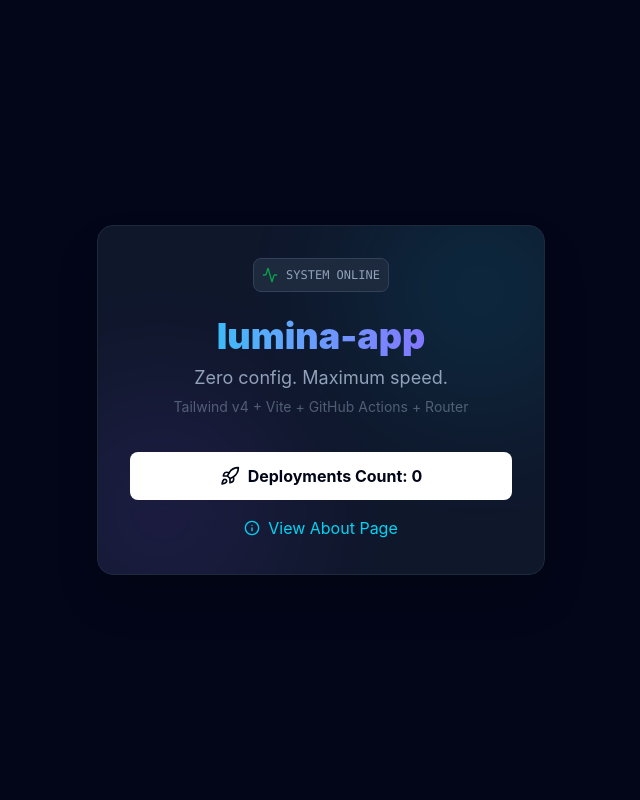
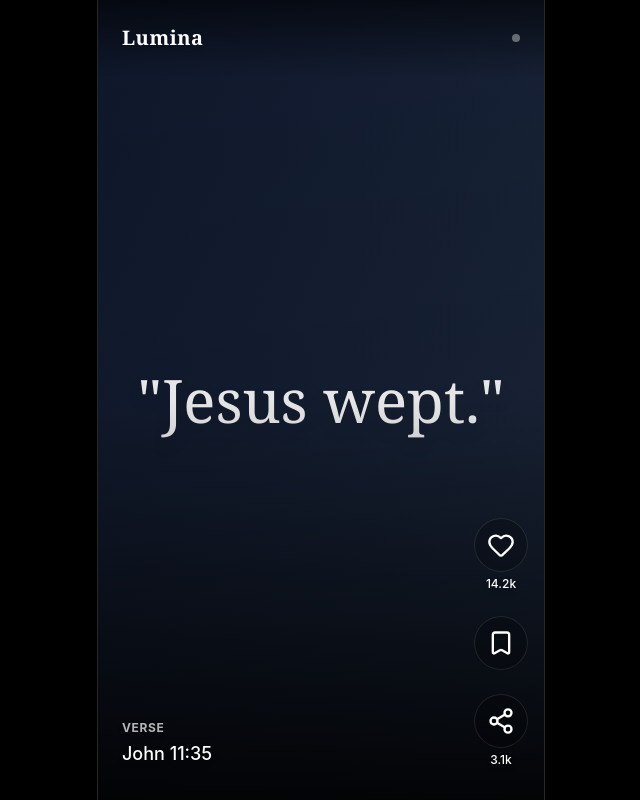
Before and after one commit to mtickle/lumina-app, a React (Vite) app: page / in a window 1280 px wide. Shown: the whole page, without its empty margins (319-959 px from the left). Built offline with nearby package versions, Linux system fonts and the light colour scheme; grey boxes are pictures that could not be loaded.

Commit message:
chore: update Node setup action to v6 and enhance App component structure

```diff
--- a/src/App.jsx
+++ b/src/App.jsx
@@ -1,68 +1,354 @@
-import React, { useState } from 'react';
-import { HashRouter, Routes, Route, Link } from 'react-router-dom';
-import { Activity, Rocket, Info, Home as HomeIcon } from 'lucide-react';
+import {
+  Bookmark,
+  BookOpen,
+  CheckCircle2,
+  Heart,
+  Info,
+  MapPin,
+  Quote,
+  Share2,
+} from "lucide-react";
+import { useEffect, useState } from "react";
 
-function Home() {
-  const [count, setCount] = useState(0);
-  const appName = import.meta.env.VITE_APP_NAME || "Vite + React";
+// 1. The Polymorphic Data Model
+// Each item has a strict base structure and a flexible 'payload'
+const MOCK_FEED = [
+  {
+    id: "verse-1",
+    type: "VERSE",
+    metadataAnchor: "John 11:35",
+    engagement: { favorites: "14.2k", shares: "3.1k" },
+    payload: {
+      text: "Jesus wept.",
+      theme: "bg-gradient-to-br from-slate-900 to-slate-800",
+      fontStyle: "font-serif",
+    },
+  },
+  {
+    id: "person-1",
+    type: "PERSON",
+    metadataAnchor: "Moses: The Exodus",
+    engagement: { favorites: "8.9k", shares: "1.2k" },
+    payload: {
+      hookText: "The Prince who became a Shepherd to save a Nation.",
+      // Using a placeholder image evocative of Moses/desert
+      imageUrl:
+        "https://images.unsplash.com/photo-1544822688-c5f41d2c1f71?auto=format&fit=crop&q=80&w=800&h=1200",
+      deepDive: "Read full biography",
+    },
+  },
+  {
+    id: "place-1",
+    type: "PLACE",
+    metadataAnchor: "Jerusalem (First Century)",
+    engagement: { favorites: "5.4k", shares: "890" },
+    payload: {
+      // Placeholder for a map/ancient city vibe
+      mapImageUrl:
+        "https://images.unsplash.com/photo-1548625361-ec857ec66567?auto=format&fit=crop&q=80&w=800&h=1200",
+      locationName: "The Temple Mount",
+      description:
+        "The religious and social epicenter of the Jewish world during the time of Christ.",
+    },
+  },
+  {
+    id: "inspirational-1",
+    type: "INSPIRATIONAL",
+    metadataAnchor: "Daily Encouragement",
+    engagement: { favorites: "22.1k", shares: "5.5k" },
+    payload: {
+      quote:
+        "God's grace is not the absence of the storm, but His presence within it.",
+      bgUrl:
+        "https://images.unsplash.com/photo-1507525428034-b723cf961d3e?auto=format&fit=crop&q=80&w=800&h=1200",
+    },
+  },
+  {
+    id: "doctrine-1",
+    type: "DOCTRINE",
+    metadataAnchor: "Theology 101: Grace",
+    engagement: { favorites: "3.2k", shares: "450" },
+    payload: {
+      concept: "What is Grace?",
+      definition:
+        "Unmerited favor and divine assistance given to humans for their regeneration or sanctification.",
+      points: [
+        "It cannot be earned through works.",
+        "It is a free gift born of love.",
+        "It empowers transformation.",
+      ],
+    },
+  },
+  {
+    id: "devotional-1",
+    type: "DEVOTIONAL",
+    metadataAnchor: "Morning Reflection",
+    engagement: { favorites: "11.5k", shares: "2.8k" },
+    payload: {
+      prompt: "Where are you rushing to today?",
+      reflection:
+        "Take 60 seconds before your next task. Ask God to align your pace with His peace.",
+      action: "Pause & Pray",
+    },
+  },
+];
+
+// 2. Archetype Components
+// These are simple and purely presentational. They sit z-index: 0.
+
+const VerseContent = ({ payload }) => (
+  <div
+    className={`w-full h-full flex items-center justify-center p-8 ${payload.theme}`}
+  >
+    <h1
+      className={`text-white text-5xl md:text-6xl text-center leading-tight drop-shadow-xl ${payload.fontStyle}`}
+    >
+      "{payload.text}"
+    </h1>
+  </div>
+);
+
+const PersonContent = ({ payload }) => (
+  <div className="w-full h-full relative bg-zinc-900">
+    <img
+      src={payload.imageUrl}
+      alt="Person"
+      className="absolute inset-0 w-full h-full object-cover opacity-80"
+    />
+    <div className="absolute inset-0 bg-black/20" />
+    <div className="absolute bottom-32 left-6 right-20 z-0">
+      <h2 className="text-white text-3xl font-bold leading-snug drop-shadow-lg">
+        {payload.hookText}
+      </h2>
+      <button className="mt-4 flex items-center gap-2 bg-white/20 backdrop-blur-md px-4 py-2 rounded-full text-white text-sm font-medium">
+        <BookOpen size={16} /> {payload.deepDive}
+      </button>
+    </div>
+  </div>
+);
+
+const PlaceContent = ({ payload }) => (
+  <div className="w-full h-full relative bg-amber-900/40">
+    <img
+      src={payload.mapImageUrl}
+      alt="Map"
+      className="absolute inset-0 w-full h-full object-cover opacity-60 mix-blend-overlay"
+    />
+    {/* Floating Location Card */}
+    <div className="absolute bottom-28 left-6 right-20 bg-white/10 backdrop-blur-xl border border-white/20 p-5 rounded-2xl shadow-2xl">
+      <div className="flex items-center gap-3 mb-2">
+        <div className="p-2 bg-amber-500/20 rounded-full">
+          <MapPin className="text-amber-400" size={24} />
+        </div>
+        <h3 className="text-white text-xl font-bold">{payload.locationName}</h3>
+      </div>
+      <p className="text-zinc-300 text-sm leading-relaxed">
+        {payload.description}
+      </p>
+    </div>
+  </div>
+);
+
+const InspirationalContent = ({ payload }) => (
+  <div className="w-full h-full relative flex items-center justify-center p-8">
+    <img
+      src={payload.bgUrl}
+      alt="Inspiring background"
+      className="absolute inset-0 w-full h-full object-cover opacity-90"
+    />
+    <div className="absolute inset-0 bg-black/40 backdrop-blur-[2px]" />
+    <div className="relative z-10 flex flex-col items-center text-center">
+      <Quote className="text-white/50 mb-6" size={48} />
+      <h1 className="text-white text-4xl font-serif italic leading-relaxed drop-shadow-2xl">
+        {payload.quote}
+      </h1>
+    </div>
+  </div>
+);
+
+const DoctrineContent = ({ payload }) => (
+  <div className="w-full h-full bg-slate-900 flex flex-col justify-center p-8 pt-20">
+    <div className="mb-6 inline-flex items-center gap-2 text-blue-400 uppercase tracking-widest text-xs font-bold">
+      <Info size={16} /> Core Concept
+    </div>
+    <h1 className="text-white text-5xl font-bold mb-6">{payload.concept}</h1>
+    <p className="text-slate-300 text-lg leading-relaxed mb-8 border-l-2 border-blue-500 pl-4">
+      {payload.definition}
+    </p>
+    <div className="space-y-4">
+      {payload.points.map((point, idx) => (
+        <div
+          key={idx}
+          className="flex items-start gap-3 bg-white/5 p-4 rounded-xl"
+        >
+          <CheckCircle2 className="text-blue-400 shrink-0 mt-0.5" size={20} />
+          <span className="text-slate-200">{point}</span>
+        </div>
+      ))}
+    </div>
+  </div>
+);
+
+const DevotionalContent = ({ payload }) => (
+  <div className="w-full h-full bg-stone-900 flex flex-col items-center justify-center p-8 text-center">
+    <div className="w-16 h-1 bg-stone-700 mb-8 rounded-full" />
+    <h2 className="text-stone-400 uppercase tracking-widest text-sm font-semibold mb-4">
+      Pause & Reflect
+    </h2>
+    <h1 className="text-white text-4xl font-serif mb-8 leading-tight">
+      {payload.prompt}
+    </h1>
+    <p className="text-stone-300 text-lg mb-12 max-w-xs mx-auto">
+      {payload.reflection}
+    </p>
+    <button className="bg-stone-100 text-stone-900 px-8 py-4 rounded-full font-bold shadow-[0_0_40px_rgba(255,255,255,0.2)] hover:scale-105 transition-transform">
+      {payload.action}
+    </button>
+  </div>
+);
+
+// 3. The Feed Card (Universal Overlay + Discriminator)
+const FeedCard = ({ data }) => {
+  const [isLiked, setIsLiked] = useState(false);
+  const [isSaved, setIsSaved] = useState(false);
+
+  // Render the correct media layer based on the JSON type
+  const renderContent = () => {
+    switch (data.type) {
+      case "VERSE":
+        return <VerseContent payload={data.payload} />;
+      case "PERSON":
+        return <PersonContent payload={data.payload} />;
+      case "PLACE":
+        return <PlaceContent payload={data.payload} />;
+      case "INSPIRATIONAL":
+        return <InspirationalContent payload={data.payload} />;
+      case "DOCTRINE":
+        return <DoctrineContent payload={data.payload} />;
+      case "DEVOTIONAL":
+        return <DevotionalContent payload={data.payload} />;
+      default:
+        return <div className="text-white p-8">Unknown Content Type</div>;
+    }
+  };
 
   return (
-    <div className="relative z-10 text-center">
-      <div className="inline-flex items-center justify-center p-2 bg-slate-800 rounded-lg mb-6 border border-slate-700">
-        <Activity className="w-4 h-4 text-green-500 animate-pulse mr-2" />
-        <span className="text-xs font-mono text-slate-400">SYSTEM ONLINE</span>
+    <div className="relative h-[100dvh] w-full snap-center snap-always overflow-hidden bg-black flex-shrink-0">
+      {/* Base Layer: Dynamic Content */}
+      <div className="absolute inset-0 z-0">{renderContent()}</div>
+
+      {/* Protection Gradient (Ensures UI is always legible) */}
+      <div className="absolute inset-0 z-10 bg-gradient-to-t from-black/90 via-black/10 to-transparent pointer-events-none" />
+
+      {/* Universal Overlay: Metadata Anchor (Bottom Left) */}
+      <div className="absolute bottom-8 left-6 right-20 z-20 pointer-events-none">
+        <h3 className="text-white/70 text-xs font-bold uppercase tracking-wider mb-1 drop-shadow-md">
+          {data.type}
+        </h3>
+        <h2 className="text-white text-lg font-medium drop-shadow-md truncate">
+          {data.metadataAnchor}
+        </h2>
       </div>
 
-      <h1 className="text-4xl font-black mb-2 bg-gradient-to-r from-cyan-400 to-violet-500 bg-clip-text text-transparent">
-        {appName}
-      </h1>
+      {/* Universal Overlay: Action Column (Right Edge) */}
+      <div className="absolute bottom-8 right-4 z-20 flex flex-col gap-6 items-center">
+        <button
+          onClick={() => setIsLiked(!isLiked)}
+          className="group flex flex-col items-center gap-1 transition-transform active:scale-90"
+        >
+          <div className="p-3 bg-black/20 backdrop-blur-md rounded-full border border-white/10 group-hover:bg-white/20">
+            <Heart
+              size={28}
+              className={`transition-colors ${
+                isLiked ? "fill-red-500 text-red-500" : "text-white"
+              }`}
+            />
+          </div>
+          <span className="text-white text-xs font-medium drop-shadow-md">
+            {data.engagement.favorites}
+          </span>
+        </button>
 
-      <p className="text-slate-400 mb-8 text-lg">
-        Zero config. Maximum speed. <br/>
-        <span className="text-sm opacity-50">Tailwind v4 + Vite + GitHub Actions + Router</span>
-      </p>
+        <button
+          onClick={() => setIsSaved(!isSaved)}
+          className="group flex flex-col items-center gap-1 transition-transform active:scale-90"
+        >
+          <div className="p-3 bg-black/20 backdrop-blur-md rounded-full border border-white/10 group-hover:bg-white/20">
+            <Bookmark
+              size={28}
+              className={`transition-colors ${
+                isSaved ? "fill-amber-400 text-amber-400" : "text-white"
+              }`}
+            />
+          </div>
+        </button>
 
-      <button
-        onClick={() => setCount(c => c + 1)}
-        className="flex items-center justify-center gap-2 w-full py-3 px-6 bg-white text-slate-950 font-bold rounded-lg transition-all hover:bg-cyan-50 hover:scale-[1.02] active:scale-[0.98] mb-4"
-      >
-        <Rocket className="w-5 h-5" />
-        Deployments Count: {count}
-      </button>
-
-      <Link to="/about" className="inline-flex items-center gap-2 text-cyan-400 hover:text-cyan-300 transition-colors">
-        <Info className="w-4 h-4" />
-        View About Page
-      </Link>
+        <button className="group flex flex-col items-center gap-1 transition-transform active:scale-90">
+          <div className="p-3 bg-black/20 backdrop-blur-md rounded-full border border-white/10 group-hover:bg-white/20">
+            <Share2 size={28} className="text-white" />
+          </div>
+          <span className="text-white text-xs font-medium drop-shadow-md">
+            {data.engagement.shares}
+          </span>
+        </button>
+      </div>
     </div>
   );
-}
+};
 
-function About() {
+// 4. Main App Component (Scroll Logic)
+export default function App() {
+  const [feed, setFeed] = useState([]);
+
+  useEffect(() => {
+    // For this prototype, we will artificially duplicate the mock array
+    // a few times to create a long enough feed to demonstrate scrolling.
+    const longFeed = [...MOCK_FEED, ...MOCK_FEED, ...MOCK_FEED].map(
+      (item, index) => ({
+        ...item,
+        id: `${item.id}-${index}`, // Ensure unique keys for React
+      })
+    );
+    setFeed(longFeed);
+  }, []);
+
   return (
-    <div className="relative z-10 text-center">
-      <h2 className="text-2xl font-bold mb-4 text-white">About This App</h2>
-      <p className="text-slate-400 mb-8">This route was rendered perfectly using HashRouter, which guarantees it will not break when deployed to GitHub Pages.</p>
-      <Link to="/" className="inline-flex items-center gap-2 text-violet-400 hover:text-violet-300 transition-colors">
-        <HomeIcon className="w-4 h-4" />
-        Back to Home
-      </Link>
-    </div>
-  );
-}
+    <div className="bg-black w-full h-screen fixed inset-0 font-sans sm:flex sm:justify-center">
+      {/* Mobile Constraint Wrapper - Keeps UI looking like a phone even on desktop browsers */}
+      <div className="w-full h-full max-w-md bg-zinc-950 relative sm:border-x sm:border-zinc-800 shadow-2xl">
+        {/* Top Navigation / Branding */}
+        <div className="absolute top-0 inset-x-0 z-30 p-6 pointer-events-none flex justify-between items-center bg-gradient-to-b from-black/60 to-transparent">
+          <h1 className="text-white font-serif font-bold text-xl drop-shadow-lg tracking-wide">
+            Lumina
+          </h1>
+          <div className="w-2 h-2 rounded-full bg-white/50 animate-pulse" />
+        </div>
 
-export default function App() {
-  return (
-    <div className="min-h-screen bg-slate-950 flex items-center justify-center text-white p-4">
-      <div className="bg-slate-900 border border-slate-800 rounded-2xl p-8 max-w-md w-full shadow-2xl relative overflow-hidden">
-        <div className="absolute top-0 right-0 -mr-16 -mt-16 w-64 h-64 rounded-full bg-cyan-500 blur-3xl opacity-10 pointer-events-none"></div>
-        <div className="absolute bottom-0 left-0 -ml-16 -mb-16 w-64 h-64 rounded-full bg-violet-500 blur-3xl opacity-10 pointer-events-none"></div>
-        <HashRouter>
-          <Routes>
-            <Route path="/" element={<Home />} />
-            <Route path="/about" element={<About />} />
-          </Routes>
-        </HashRouter>
+        {/* The Snapping Scroll Container */}
+        <div
+          className="h-[100dvh] w-full overflow-y-scroll overflow-x-hidden snap-y snap-mandatory scroll-smooth hide-scrollbar"
+          style={{ scrollbarWidth: "none", msOverflowStyle: "none" }}
+        >
+          {feed.map((item) => (
+            <FeedCard key={item.id} data={item} />
+          ))}
+
+          {/* Loading Indicator at Bottom */}
+          <div className="h-32 w-full snap-center flex items-center justify-center text-zinc-500 text-sm">
+            Loading more...
+          </div>
+        </div>
+
+        {/* Global CSS to hide the ugly scrollbar for Webkit */}
+        <style
+          dangerouslySetInnerHTML={{
+            __html: `
+          .hide-scrollbar::-webkit-scrollbar {
+            display: none;
+          }
+        `,
+          }}
+        />
       </div>
     </div>
   );
```
